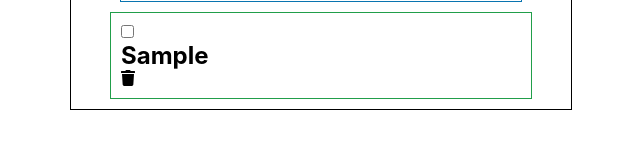
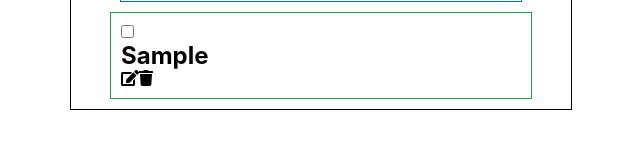
Before and after one commit to victorcwyu/Todo-App, a React (Create React App) app: page / in a window 1280 px wide. Both pictures are taken after typing "Sample" into the empty fields and a click on the button "Add item". Shown: the part 133-293 px from the top of the page, without its empty margins (319-959 px from the left). Built offline with nearby package versions, Linux system fonts and the light colour scheme.

Commit message:
Implemented edit Font Awesome icon.

```diff
--- a/src/components/ChecklistItem.js
+++ b/src/components/ChecklistItem.js
@@ -2,7 +2,7 @@ import React, { useState } from "react";
 import "../styles/ChecklistItem.scss";
 
 import { FontAwesomeIcon } from "@fortawesome/react-fontawesome";
-import { faTrash } from "@fortawesome/free-solid-svg-icons";
+import { faEdit, faTrash } from "@fortawesome/free-solid-svg-icons";
 
 function ChecklistItem(props) {
   return (
@@ -18,6 +18,10 @@ function ChecklistItem(props) {
         ) : (
           <h2>Checked off the list!</h2>
         )}
+        <FontAwesomeIcon
+          icon={faEdit}
+          onClick={() => props.editItem(props.itemNumber)}
+        />
         <FontAwesomeIcon
           icon={faTrash}
           onClick={() => props.deleteItem(props.itemNumber)}
```
